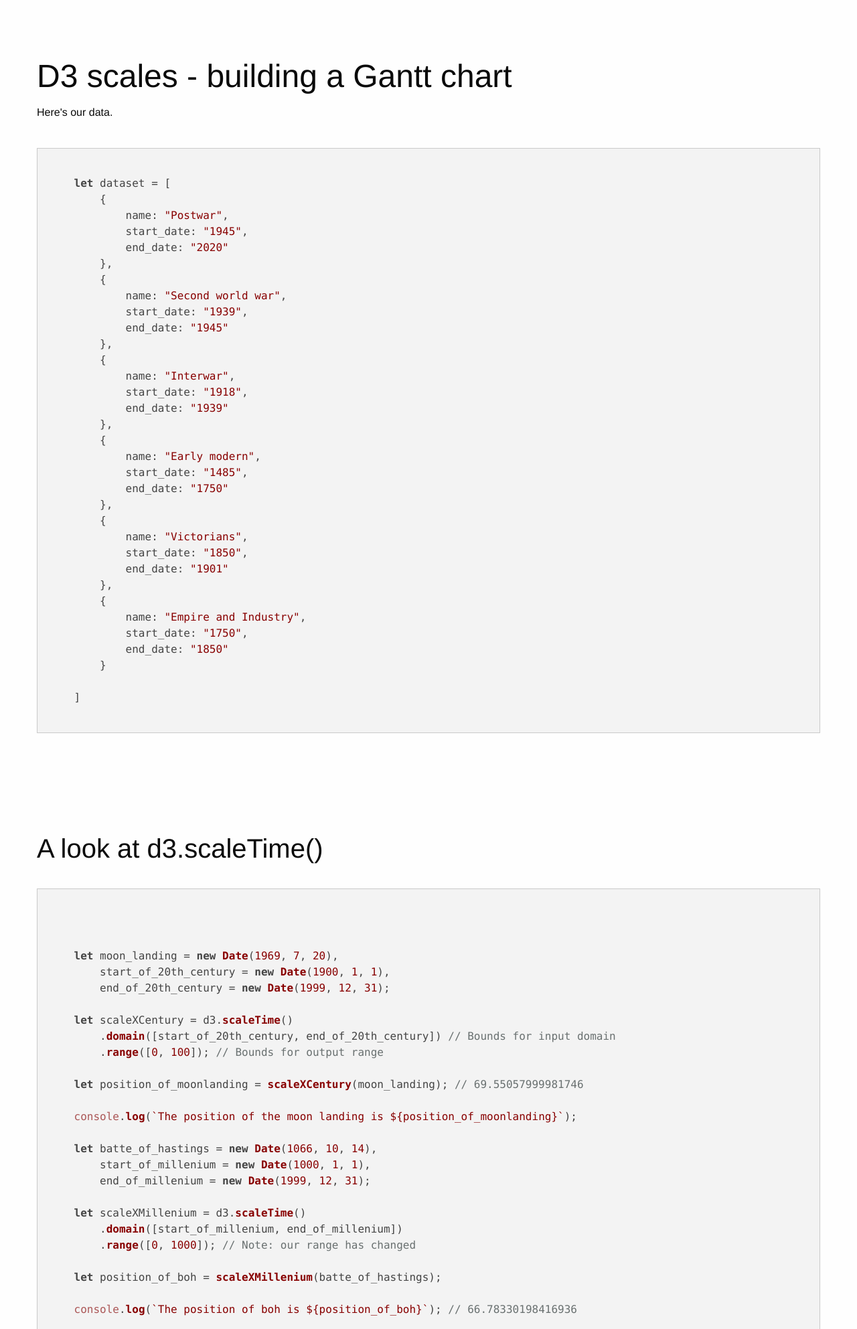
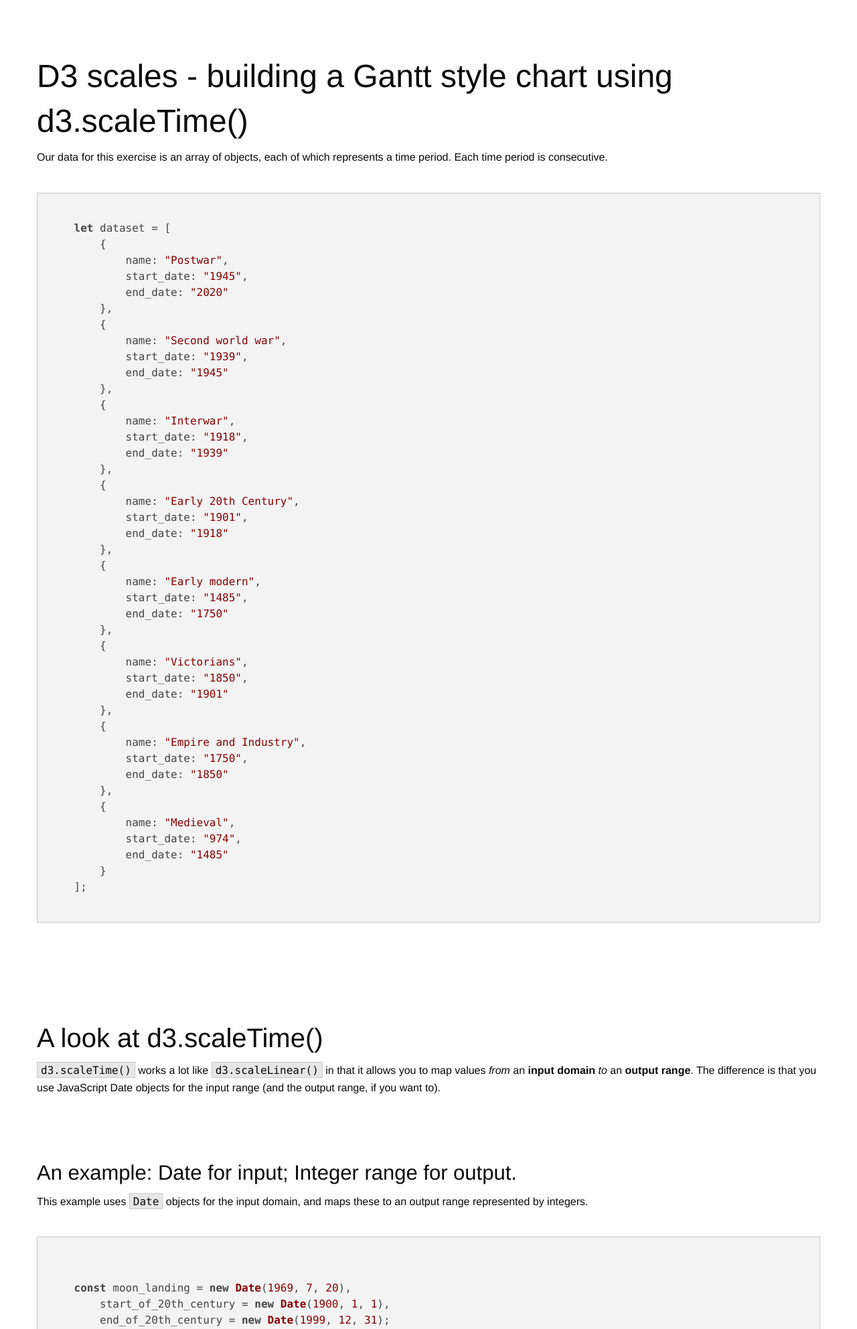
Before and after one commit to gtvj/data-visualisation-javascript-with-web-standards, a Flask app: template app/templates/pages/d3-scales-a-gantt-chart.html in a window 1280 px wide. Shown: the top 1985 px of the page at 67% size. Run offline with Flask 2, Linux system fonts and the light colour scheme; the template is opened without the code that fills it, so the values that code supplies are empty; some libraries are stand-ins or nearby versions.

Commit message:
Add example of date calculations with d3.scaleTime()

```diff
--- a/app/templates/pages/d3-scales-a-gantt-chart.html
+++ b/app/templates/pages/d3-scales-a-gantt-chart.html
@@ -2,8 +2,8 @@
 
 {% block content %}
 <script src="https://d3js.org/d3.v5.min.js"></script>
-<h1>D3 scales - building a Gantt chart</h1>
-<p>Here's our data.</p>
+<h1>D3 scales - building a Gantt style chart using d3.scaleTime()</h1>
+<p>Our data for this exercise is an array of objects, each of which represents a time period. Each time period is consecutive.</p>
 <pre>
     <code class="javascript">
     let dataset = [
@@ -23,6 +23,11 @@
             end_date: "1939"
         },
         {
+            name: "Early 20th Century",
+            start_date: "1901",
+            end_date: "1918"
+        },
+        {
             name: "Early modern",
             start_date: "1485",
             end_date: "1750"
@@ -36,74 +41,91 @@
             name: "Empire and Industry",
             start_date: "1750",
             end_date: "1850"
+        },
+        {
+            name: "Medieval",
+            start_date: "974",
+            end_date: "1485"
         }
-
-    ]
+    ];
     </code>
 </pre>
 <h2>A look at d3.scaleTime()</h2>
+<p><code>d3.scaleTime()</code> works a lot like <code>d3.scaleLinear()</code> in that it allows you to map values <em>from</em> an <strong>input domain</strong> <em>to</em> an <strong>output range</strong>. The difference is that you use JavaScript Date objects for the input range (and the output range, if you want to).</p>
+<h3>An example: Date for input; Integer range for output.</h3>
+<p>This example uses <code>Date</code> objects for the input domain, and maps these to an output range represented by integers.</p>
 <pre>
     <code class="javascript">
 
-
-    let moon_landing = new Date(1969, 7, 20),
+    const moon_landing = new Date(1969, 7, 20),
         start_of_20th_century = new Date(1900, 1, 1),
         end_of_20th_century = new Date(1999, 12, 31);
 
-    let scaleXCentury = d3.scaleTime()
+    const scaleXCentury = d3.scaleTime()
         .domain([start_of_20th_century, end_of_20th_century]) // Bounds for input domain
         .range([0, 100]); // Bounds for output range
 
-    let position_of_moonlanding = scaleXCentury(moon_landing); // 69.55057999981746
+    const position_of_moonlanding = scaleXCentury(moon_landing); // 69.55057999981746
 
     console.log(`The position of the moon landing is ${position_of_moonlanding}`);
 
-    let batte_of_hastings = new Date(1066, 10, 14),
+    const batte_of_hastings = new Date(1066, 10, 14),
         start_of_millenium = new Date(1000, 1, 1),
         end_of_millenium = new Date(1999, 12, 31);
 
-    let scaleXMillenium = d3.scaleTime()
+    const scaleXMillenium = d3.scaleTime()
         .domain([start_of_millenium, end_of_millenium])
         .range([0, 1000]); // Note: our range has changed
 
-    let position_of_boh = scaleXMillenium(batte_of_hastings);
+    const position_of_boh = scaleXMillenium(batte_of_hastings);
 
     console.log(`The position of boh is ${position_of_boh}`); // 66.78330198416936
 
-    // Here's an interesting thing
-    let years_between_boh_and_moon_landing = scaleXMillenium(moon_landing) - scaleXMillenium(batte_of_hastings);
-    console.log(`The space between our events is ${years_between_boh_and_moon_landing}`); // 902.7681950638984
+    </code>
+</pre>
+<h2>Performing calculations</h2>
+<p>What about if you need to represent the duration of a thing? As it turns out, you can perform this kind of calculation quite easily.</p>
+<pre>
+    <code class="javascript">
+    // Note: this code uses scaleXMillenium() which was instantiated above
+    const space_between_boh_and_moon_landing = scaleXMillenium(moon_landing) - scaleXMillenium(batte_of_hastings);
+    console.log(`The space between our events is ${space_between_boh_and_moon_landing}`); // 902.7681950638984
+
+    // Note: this is only 902.x because our output range is 1000. If our output range was the number of pixels
+    //       available instead, the values would be different but - crucuially - the representation of their
+    //       relationship to each other would remain the same
+
+    // Which we can confirm with
+    const time_difference = Math.abs(moon_landing - batte_of_hastings);
+    const difference_in_years = time_difference / (1000 * 60 * 60 * 24 * 365.2422);
+    console.log(`The difference in years between our events is ${difference_in_years}`); // 902.7459502623774 (Close enough)
     </code>
 </pre>
 <script>
 
-    let moon_landing = new Date(1969, 7, 20),
+    const moon_landing = new Date(1969, 7, 20),
         start_of_20th_century = new Date(1900, 1, 1),
         end_of_20th_century = new Date(1999, 12, 31);
 
-    let scaleXCentury = d3.scaleTime()
+    const scaleXCentury = d3.scaleTime()
         .domain([start_of_20th_century, end_of_20th_century]) // Bounds for input domain
         .range([0, 100]); // Bounds for output range
 
-    let position_of_moonlanding = scaleXCentury(moon_landing); // 69.55057999981746
+    const position_of_moonlanding = scaleXCentury(moon_landing); // 69.55057999981746
 
     console.log(`The position of the moon landing is ${position_of_moonlanding}`);
 
-    let batte_of_hastings = new Date(1066, 10, 14),
+    const batte_of_hastings = new Date(1066, 10, 14),
         start_of_millenium = new Date(1000, 1, 1),
         end_of_millenium = new Date(1999, 12, 31);
 
-    let scaleXMillenium = d3.scaleTime()
+    const scaleXMillenium = d3.scaleTime()
         .domain([start_of_millenium, end_of_millenium])
         .range([0, 1000]); // Note: our range has changed
 
-    let position_of_boh = scaleXMillenium(batte_of_hastings);
+    const position_of_boh = scaleXMillenium(batte_of_hastings);
 
     console.log(`The position of boh is ${position_of_boh}`); // 66.78330198416936
-
-    // Here's an interesting thing
-    let years_between_boh_and_moon_landing = scaleXMillenium(moon_landing) - scaleXMillenium(batte_of_hastings);
-    console.log(`The space between our events is ${years_between_boh_and_moon_landing}`); // 902.7681950638984
 
 </script>
 
```
